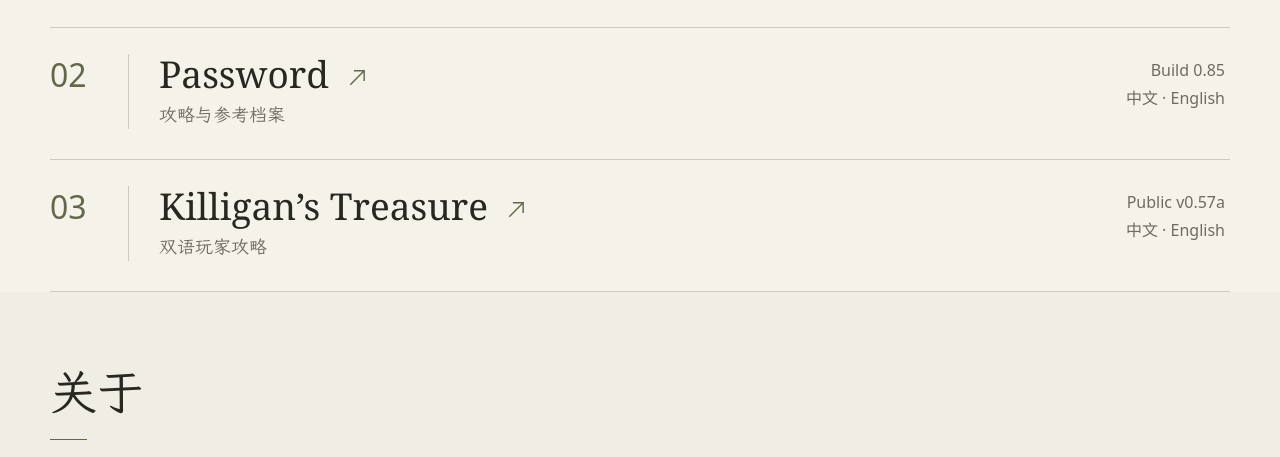
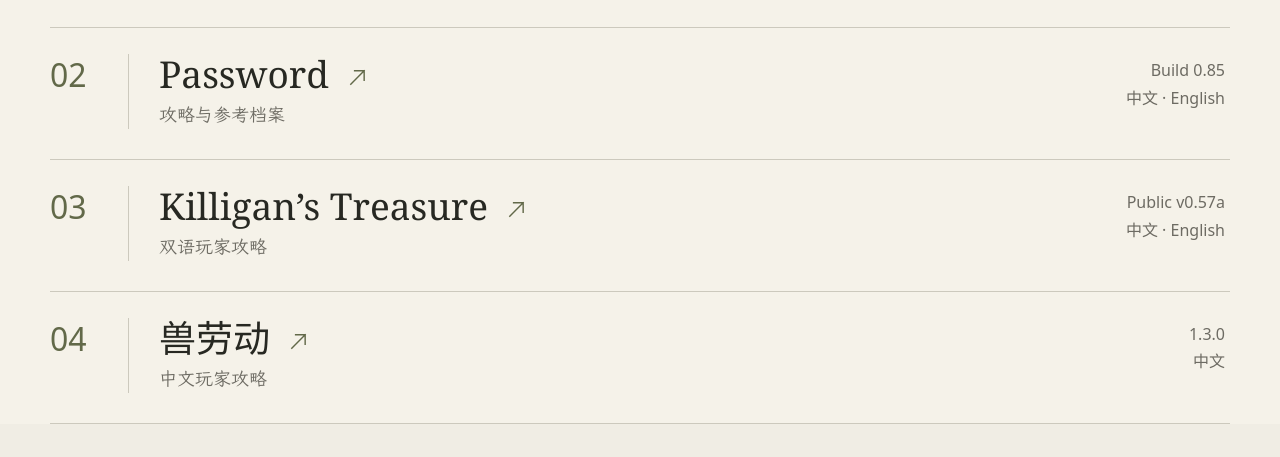
Before and after one commit to yangtaomijian/carambi-site, an Astro site: page /zh in a window 1280 px wide. Shown: the part 697-1154 px from the top of the page. Built offline with nearby package versions, Linux system fonts and the light colour scheme; Astro itself is replaced by a stand-in of ours; a web font is replaced by a local one.

Commit message:
Add Jurodo guide to Chinese homepage

```diff
--- a/src/pages/zh/index.astro
+++ b/src/pages/zh/index.astro
@@ -10,6 +10,8 @@ const guides = [
   {
     number: '01',
     title: 'Demons Within',
+    locale: 'en',
+    bilingual: true,
     description: '双语玩家攻略',
     coverage: 'Public 15.0',
     href: 'https://demons-within.carambi.com/',
@@ -17,6 +19,8 @@ const guides = [
   {
     number: '02',
     title: 'Password',
+    locale: 'en',
+    bilingual: true,
     description: '攻略与参考档案',
     coverage: 'Build 0.85',
     href: 'https://password.carambi.com/',
@@ -24,9 +28,20 @@ const guides = [
   {
     number: '03',
     title: 'Killigan’s Treasure',
+    locale: 'en',
+    bilingual: true,
     description: '双语玩家攻略',
     coverage: 'Public v0.57a',
     href: 'https://killigans-treasure.carambi.com/',
+  },
+  {
+    number: '04',
+    title: '兽劳动',
+    locale: 'zh-CN',
+    bilingual: false,
+    description: '中文玩家攻略',
+    coverage: '1.3.0',
+    href: 'https://jurodo.carambi.com/',
   },
 ] as const;
 
@@ -71,12 +86,12 @@ const guideCount = String(guides.length).padStart(2, '0');
               <a class="guide-row" href={guide.href}>
                 <span class="guide-number">{guide.number}</span>
                 <span class="guide-main">
-                  <span class="guide-title" lang="en">{guide.title}<ExternalArrow /></span>
+                  <span class="guide-title" lang={guide.locale}>{guide.title}<ExternalArrow /></span>
                   <span class="guide-description">{guide.description}</span>
                 </span>
                 <span class="guide-meta">
                   <span lang="en">{guide.coverage}</span>
-                  <span>中文 · <span lang="en">English</span></span>
+                  <span>中文{guide.bilingual && <> · <span lang="en">English</span></>}</span>
                 </span>
               </a>
             ))}
```
